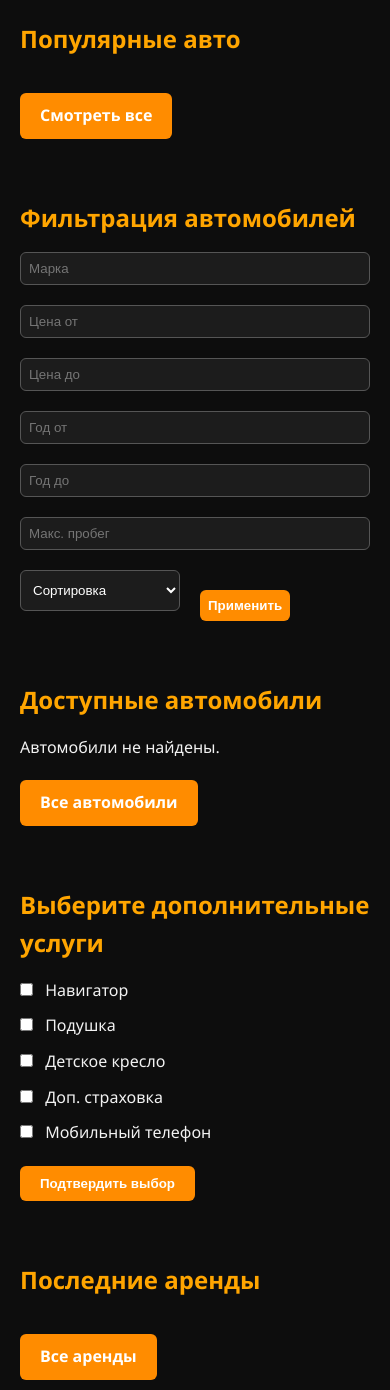
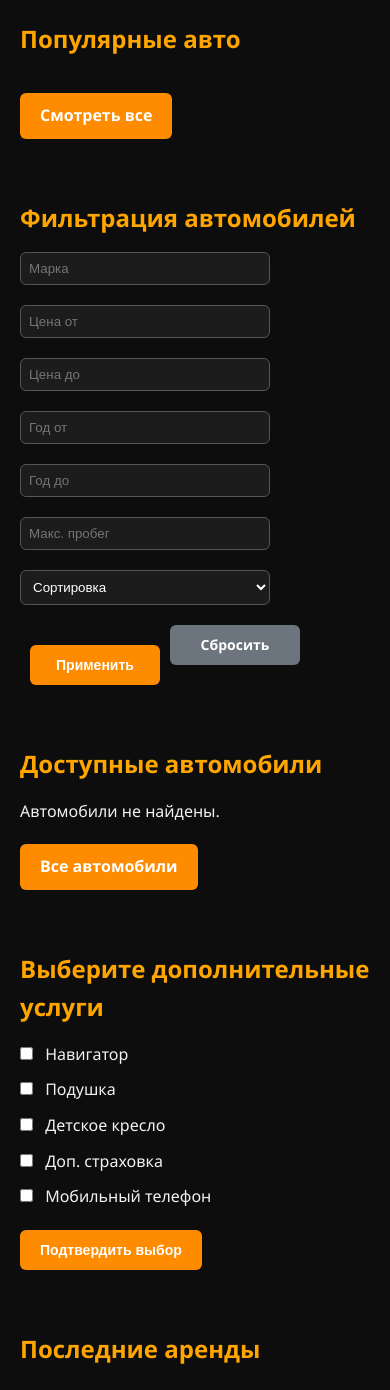
Before and after one commit to neoxxbtw/django, a Django app: page / in a window 390 px wide. Shown: the top 1390 px of the page. Run offline with Django 4.2, Linux system fonts and the light colour scheme.

Commit message:
Обновлены фильтры

```diff
--- a/rental/rentals/static/css/style.css
+++ b/rental/rentals/static/css/style.css
@@ -123,37 +123,59 @@ form select {
 form button {
   margin-left: 10px;
 }
+/* === Фильтрация и кнопки === */
 .filter-bar {
   display: flex;
   flex-wrap: wrap;
   gap: 10px;
+  align-items: flex-end;
   margin-top: 15px;
 }
 
-.filter-bar input,
-.filter-bar select,
-.filter-bar button {
-  padding: 8px;
+/* Универсальные кнопки */
+.btn {
+  padding: 10px 20px;
+  min-width: 130px;
+  height: 40px;
   border-radius: 6px;
-  border: 1px solid #555;
-  background-color: #1c1c1c;
+  font-weight: bold;
+  font-size: 14px;
+  cursor: pointer;
+  text-align: center;
+  border: none;
+  display: inline-flex;
+  align-items: center;
+  justify-content: center;
+  box-sizing: border-box;
+  text-decoration: none;
+}
+
+/* Применить */
+.apply-btn {
+  background-color: #ff8c00;
   color: #fff;
 }
 
-.filter-bar input,
-.filter-bar select {
-  width: 160px;
+.apply-btn:hover {
+  background-color: #e67300;
 }
 
-.filter-bar button {
-  background: #ff8c00;
-  border: none;
-  cursor: pointer;
+/* Сбросить */
+.reset-btn {
+  background-color: #6c757d;
+  color: #fff;
 }
 
-.filter-bar button:hover {
-  background: #e67300;
+.reset-btn:hover {
+  background-color: #5a6268;
 }
+
+/* Контейнер для группировки кнопок */
+.button-group {
+  display: flex;
+  gap: 10px;
+}
+
 
 /* === Список === */
 ol, ul {
@@ -294,21 +316,3 @@ li {
 .car-info-box a.btn:hover {
   background: #e67300;
 }
-
-/* === Адаптивность === */
-@media (max-width: 768px) {
-  .car-detail-container {
-    flex-direction: column;
-  }
-
-  .car-image-box,
-  .car-info-box {
-    max-width: 100%;
-  }
-
-  form input[type="text"],
-  form input[type="number"],
-  form select {
-    width: 100%;
-  }
-}
--- a/rental/rentals/templates/rentals/index.html
+++ b/rental/rentals/templates/rentals/index.html
@@ -48,10 +48,15 @@
     <option value="-price" {% if request.GET.sort_by == '-price' %}selected{% endif %}>По цене (↓)</option>
     <option value="-popularity" {% if request.GET.sort_by == '-popularity' %}selected{% endif %}>По популярности</option>
   </select>
-      <button type="submit">Применить</button>
+  <div class="button-group">
+      <button type="submit" class="btn apply-btn">Применить</button>
+      <a href="." class="btn reset-btn">Сбросить</a>
     </div>
+</div>
+
   </form>
 </section>
+
 
   <section>
     <h2>Доступные автомобили</h2>
--- a/rental/rentals/views.py
+++ b/rental/rentals/views.py
@@ -1,27 +1,53 @@
-from django.shortcuts import render
+from django.shortcuts import render, get_object_or_404
 from django.db.models import Count, Sum, Avg
-from django.utils.timezone import now
-from datetime import timedelta
 from .models import Car, Rental, Payment
-from django.shortcuts import render, get_object_or_404
 
 def landing_page(request):
     return render(request, 'rentals/index.html')
 
+def index(request):
+    # Поиск и фильтры
+    search_query = request.GET.get('q', '')
+    brand = request.GET.get('brand')
+    min_price = request.GET.get('min_price')
+    max_price = request.GET.get('max_price')
+    min_year = request.GET.get('min_year')
+    max_year = request.GET.get('max_year')
+    max_mileage = request.GET.get('max_mileage')
+    sort_by = request.GET.get('sort_by')
 
-def index(request):
-    search_query = request.GET.get('q', '')
+    # Базовый queryset
+    available_cars = Car.objects.filter(is_available=True)
 
-    available_cars = Car.objects.filter(is_available=True)
     if search_query:
         available_cars = available_cars.filter(brand__icontains=search_query)
+    if brand:
+        available_cars = available_cars.filter(brand__icontains=brand)
+    if min_price:
+        available_cars = available_cars.filter(rental_cost_per_day__gte=min_price)
+    if max_price:
+        available_cars = available_cars.filter(rental_cost_per_day__lte=max_price)
+    if min_year:
+        available_cars = available_cars.filter(year__gte=min_year)
+    if max_year:
+        available_cars = available_cars.filter(year__lte=max_year)
+    if max_mileage:
+        available_cars = available_cars.filter(mileage__lte=max_mileage)
 
-    popular_cars = Car.objects.annotate(
-        rental_count=Count('rental')
-    ).order_by('-rental_count')[:3]
+    if sort_by == 'price':
+        available_cars = available_cars.order_by('rental_cost_per_day')
+    elif sort_by == '-price':
+        available_cars = available_cars.order_by('-rental_cost_per_day')
+    elif sort_by == '-popularity':
+        available_cars = available_cars.annotate(rental_count=Count('rental')).order_by('-rental_count')
 
-    latest_rentals = Rental.objects.order_by('-start_date')[:5]
+    # Популярные авто
+    popular_cars = Car.objects.annotate(rental_count=Count('rental')).order_by('-rental_count')[:3]
 
+    # Последние аренды
+    latest_rentals = Rental.objects.select_related('car', 'client').order_by('-start_date')[:5]
+
+    # Статистика платежей
     payments_stats = Payment.objects.aggregate(
         total_amount=Sum('amount'),
         count=Count('id'),
@@ -34,21 +60,17 @@ def index(request):
         'latest_rentals': latest_rentals,
         'payments_stats': payments_stats,
         'search_query': search_query,
+        'request': request,  # нужно для сохранения значений в шаблоне
     })
-
 
 def car_detail(request, pk):
     car = get_object_or_404(Car, pk=pk)
     return render(request, 'rentals/car_detail.html', {'car': car})
 
 def cars_list(request):
-    cars = Car.objects.all()  # пример
-    return render(request, 'rentals/cars_list.html', {'cars': cars})
-
-def cars_list(request):
     cars = Car.objects.all()
 
-    # Фильтры
+    # Аналогичная фильтрация для отдельной страницы
     brand = request.GET.get('brand')
     min_price = request.GET.get('min_price')
     max_price = request.GET.get('max_price')
@@ -75,15 +97,10 @@ def cars_list(request):
     elif sort_by == '-price':
         cars = cars.order_by('-rental_cost_per_day')
     elif sort_by == '-popularity':
-        cars = cars.order_by('-rental_count')
+        cars = cars.annotate(rental_count=Count('rental')).order_by('-rental_count')
 
-    return render(request, 'rentals/cars_list.html', {
-        'cars': cars
-    })
+    return render(request, 'rentals/cars_list.html', {'cars': cars})
 
 def rentals_list(request):
     rentals = Rental.objects.all()
     return render(request, 'rentals/rentals_list.html', {'rentals': rentals})
-
-def rentals_list(request):
-    return render(request, 'rentals/rentals_list.html')
```
Lines whose indentation alone changed are shown as unchanged.
